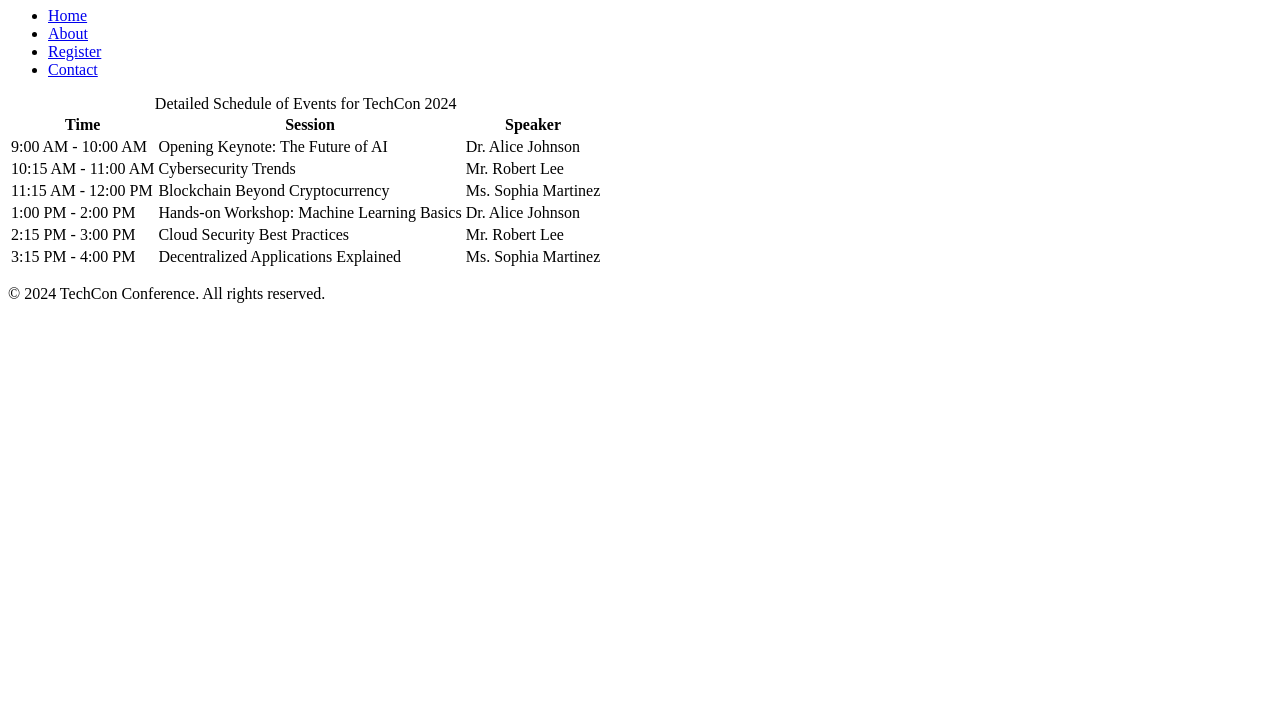
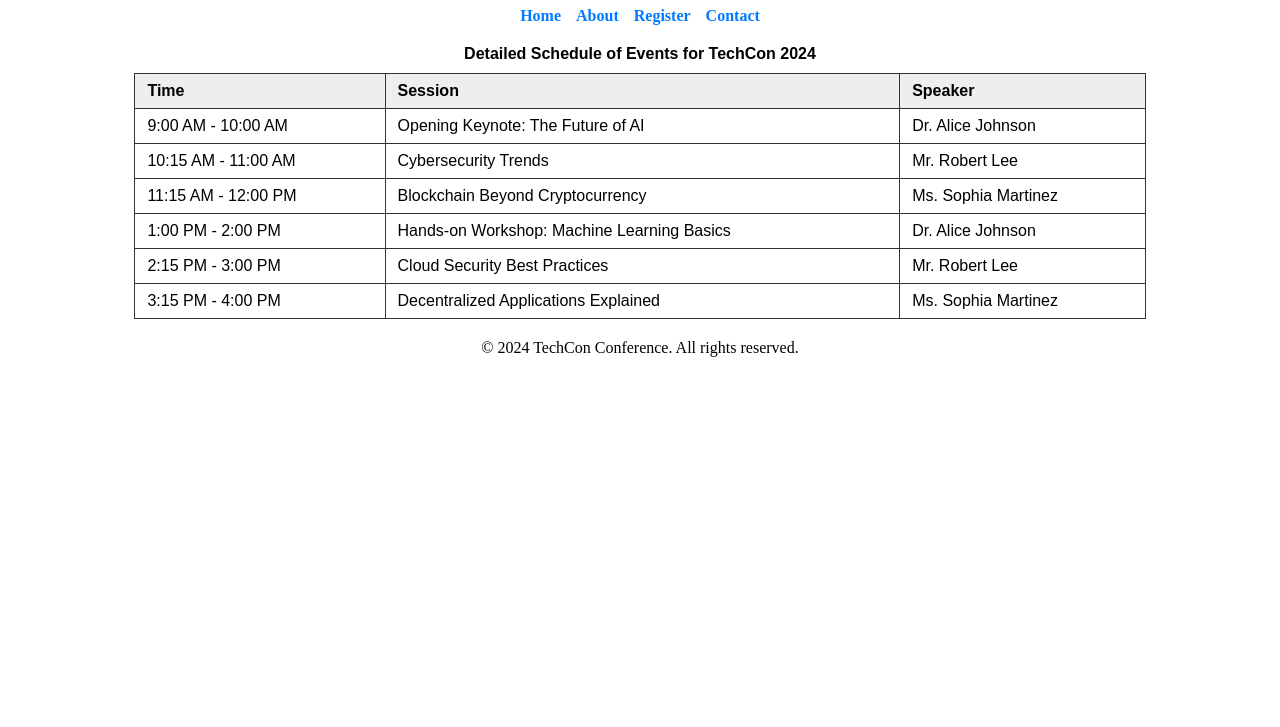
Before and after one commit to selamawit14670/TechCon_HTML, a plain HTML site: page techcon_website/schedule.html in a window 1280 px wide. Shown: the part 73-800 px from the top of the page. Drawn offline with Linux system fonts and the light colour scheme.

Commit message:
Update schedule.html

```diff
--- a/techcon_website/schedule.html
+++ b/techcon_website/schedule.html
@@ -3,10 +3,53 @@
 <head>
   <meta charset="utf-8" />
   <title>Schedule for TechCon 2024</title>
+  <style>
+    /* Simple styles to make the table visible */
+    table {
+      width: 80%;
+      border-collapse: collapse;
+      margin: 20px auto;
+      font-family: Arial, sans-serif;
+    }
+    caption {
+      font-weight: bold;
+      margin-bottom: 10px;
+    }
+    th, td {
+      border: 1px solid #333;
+      padding: 8px 12px;
+      text-align: left;
+    }
+    th {
+      background-color: #eee;
+    }
+    nav ul {
+      list-style: none;
+      padding: 0;
+      display: flex;
+      gap: 15px;
+      justify-content: center;
+      margin-bottom: 20px;
+    }
+    nav ul li {
+      display: inline;
+    }
+    nav ul li a {
+      text-decoration: none;
+      color: #007BFF;
+      font-weight: bold;
+    }
+    nav ul li a:hover {
+      text-decoration: underline;
+    }
+    header, footer {
+      text-align: center;
+      margin: 20px 0;
+    }
+  </style>
 </head>
 <body>
 
-  <!-- Header -->
   <header>
     <h1>Schedule for TechCon 2024</h1>
     <nav>
@@ -19,7 +62,6 @@
     </nav>
   </header>
 
-  <!-- Main Content -->
   <main>
     <table>
       <caption>Detailed Schedule of Events for TechCon 2024</caption>
@@ -65,7 +107,6 @@
     </table>
   </main>
 
-  <!-- Footer -->
   <footer>
     <p>© 2024 TechCon Conference. All rights reserved.</p>
   </footer>
```
